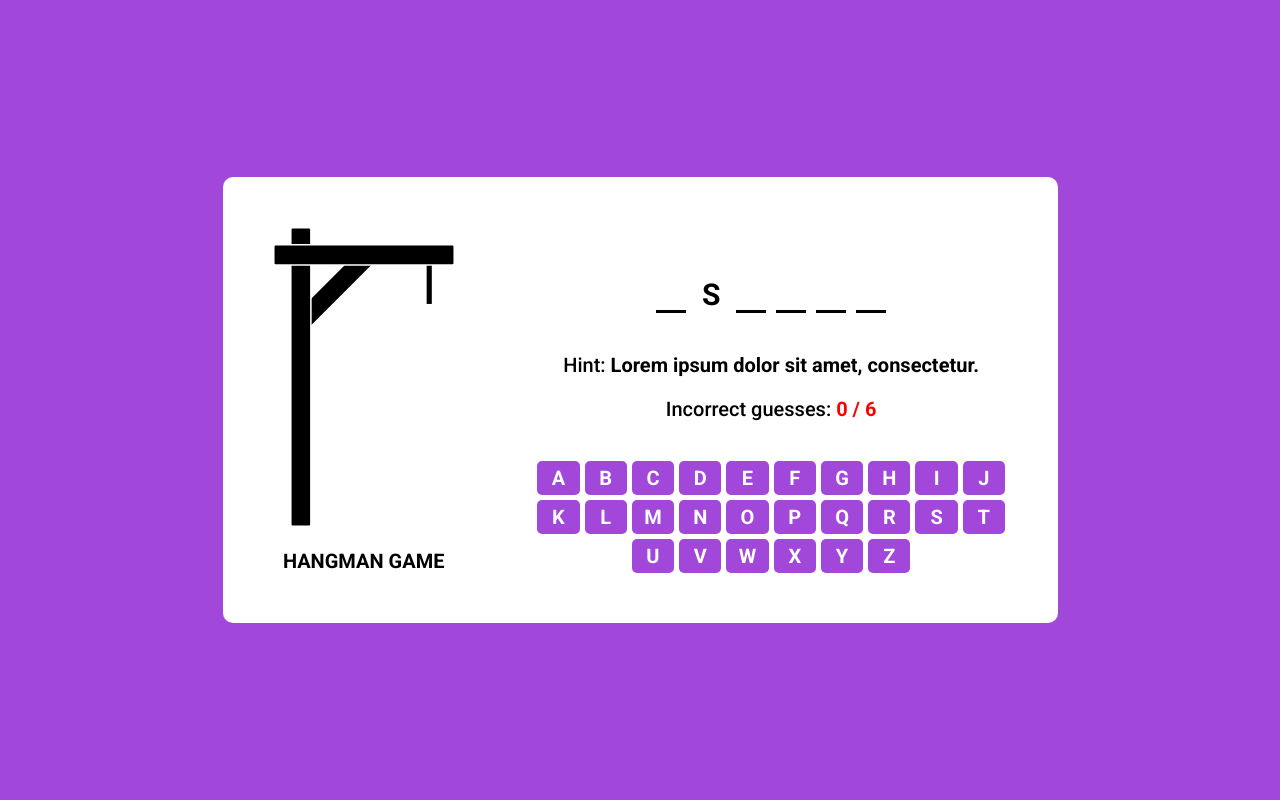
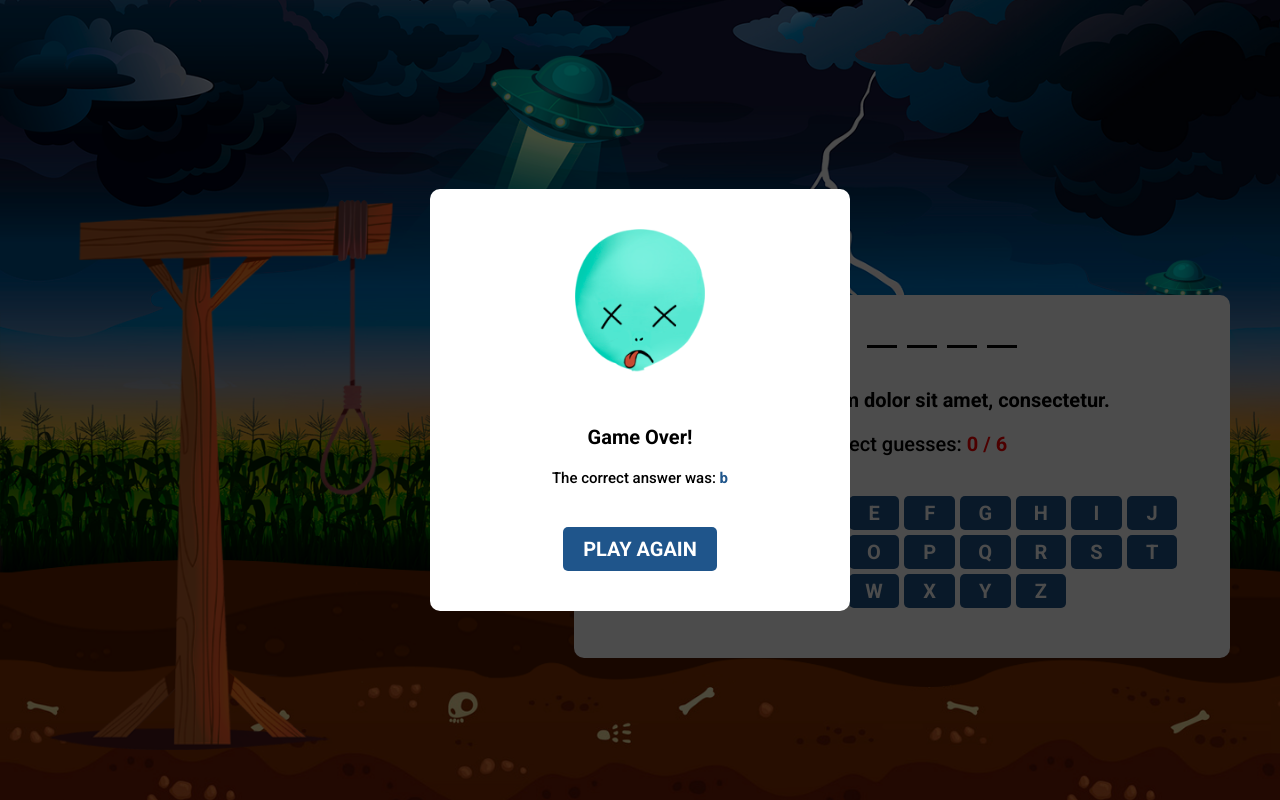
Before and after one commit to sergiozeppo/rss-puzzle, a plain HTML site: page index.html in a window 1280 px wide. Drawn offline with Linux system fonts and the light colour scheme.

Commit message:
feat: change visual style

```diff
--- a/index.html
+++ b/index.html
@@ -4,11 +4,12 @@
     <meta charset="UTF-8" />
     <meta name="viewport" content="width=device-width, initial-scale=1.0" />
     <title>Hangman</title>
-    <link rel="stylesheet" href="./style.css">
+    <link rel="stylesheet" href="./style.css" />
   </head>
-  <body>
+  <body class="no-scroll">
     <div class="modal">
       <div class="result">
+        <img src="./images/lost.png" alt="lost" />
         <h3 class="hint-part">Game Over!</h3>
         <p>The correct answer was: <b>b</b></p>
         <button class="retry">Play again</button>
@@ -16,9 +17,9 @@
     </div>
     <main class="wrapper">
       <div class="gallows-part">
-        <img src="./images/gallows.svg" alt="Gallows">
-        <h1>HANGMAN GAME</h1>
+        <img src="./images/gallows-0.png" alt="Gallows" />
       </div>
+      <div class="quiz-wrapper">
         <div class="quiz-part">
           <ul class="answer-hide">
             <li class="letter"></li>
@@ -28,10 +29,12 @@
             <li class="letter"></li>
             <li class="letter"></li>
           </ul>
-        <h3 class="hint-part">Hint:
+          <h3 class="hint-part">
+            Hint:
             <b>Lorem ipsum dolor sit amet, consectetur.</b>
           </h3>
-        <h3 class="guess-part">Incorrect guesses:
+          <h3 class="guess-part">
+            Incorrect guesses:
             <b>0 / 6</b>
           </h3>
           <div class="virtual-keyboard">
@@ -63,6 +66,7 @@
             <button>z</button>
           </div>
         </div>
+      </div>
     </main>
   </body>
 </html>
--- a/style.css
+++ b/style.css
@@ -10,17 +10,28 @@ html {
 }
 body {
   display: flex;
+  position: relative;
   align-items: center;
   justify-content: center;
   min-height: 100vh;
-  background: #a148db;
+  background: url(./images/background.png);
+  background-size: cover;
+  background-repeat: no-repeat;
+  background-position: left top;
+  background-attachment: local;
+}
+.no-scroll {
+  overflow: hidden;
 }
 .wrapper {
   display: flex;
-  align-items: flex-end;
-  gap: 8rem;
-  max-width: 83.5rem;
-  background-color: #fff;
+  position: fixed;
+  top: 15rem;
+  left: 0;
+  align-items: center;
+  gap: 15rem;
+  /* max-width: 83.5rem; */
+
   border-radius: 1rem;
   padding: 5rem;
 }
@@ -29,8 +40,8 @@ body {
   text-align: center;
 }
 .gallows-part img {
-  max-width: 27rem;
-  max-height: 30rem;
+  max-width: 77rem;
+  max-height: 55rem;
 }
 .answer-hide {
   display: flex;
@@ -51,6 +62,16 @@ body {
 .answer-hide .letter.correct {
   margin: -4rem 0 3.5rem 0;
   border: none;
+}
+.quiz-wrapper {
+  background-color: #fff;
+  display: flex;
+  /* align-items: flex-end; */
+  gap: 8rem;
+  /* max-width: 83.5rem; */
+
+  border-radius: 1rem;
+  padding: 5rem;
 }
 .quiz-part h3 {
   text-align: center;
@@ -73,7 +94,7 @@ body {
 }
 .virtual-keyboard button {
   color: #fff;
-  background-color: #a148db;
+  background-color: #1f558b;
   text-transform: uppercase;
   width: calc(100% / 10 - 0.5rem);
   border-radius: 0.5rem;
@@ -84,12 +105,12 @@ body {
   border: none;
 }
 .virtual-keyboard button:hover {
-  background-color: #7635a1;
+  background-color: #4d79a5;
   cursor: pointer;
 }
 .modal {
   position: fixed;
-  display: none;
+  display: flex;
   align-items: center;
   justify-content: center;
   background-color: rgba(0, 0, 0, 0.7);
@@ -97,6 +118,7 @@ body {
   left: 0;
   width: 100%;
   height: 100%;
+  z-index: 3;
 }
 .modal .result {
   background-color: #fff;
@@ -119,13 +141,13 @@ body {
   font-weight: 500;
 }
 .modal p b {
-  color: #a148db;
+  color: #1f558b;
   font-weight: 700;
 }
 .modal .retry {
   padding: 1rem 2rem;
   color: #fff;
-  background-color: #a148db;
+  background-color: #1f558b;
   text-transform: uppercase;
   border-radius: 0.5rem;
   outline: none;
@@ -134,6 +156,6 @@ body {
   border: none;
 }
 .modal .retry:hover {
-  background-color: #7635a1;
+  background-color: #4d79a5;
   cursor: pointer;
 }
```
Also changed, not shown: images/background.png (added), images/gallows-0.png (added), images/gallows-1.png (added), images/gallows-2.png (added), images/gallows-3.png (added), images/gallows-4.png (added), images/gallows-5.png (added), images/gallows-6.png (added), images/gallows.svg (deleted), images/lost.png (added), images/victory.png (added). Lines whose indentation alone changed are shown as unchanged.
